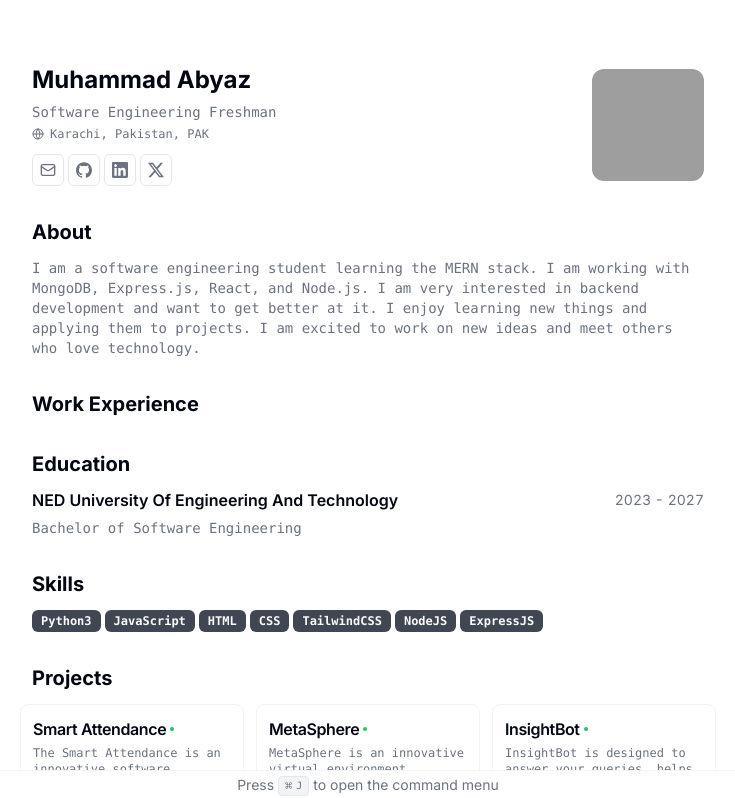
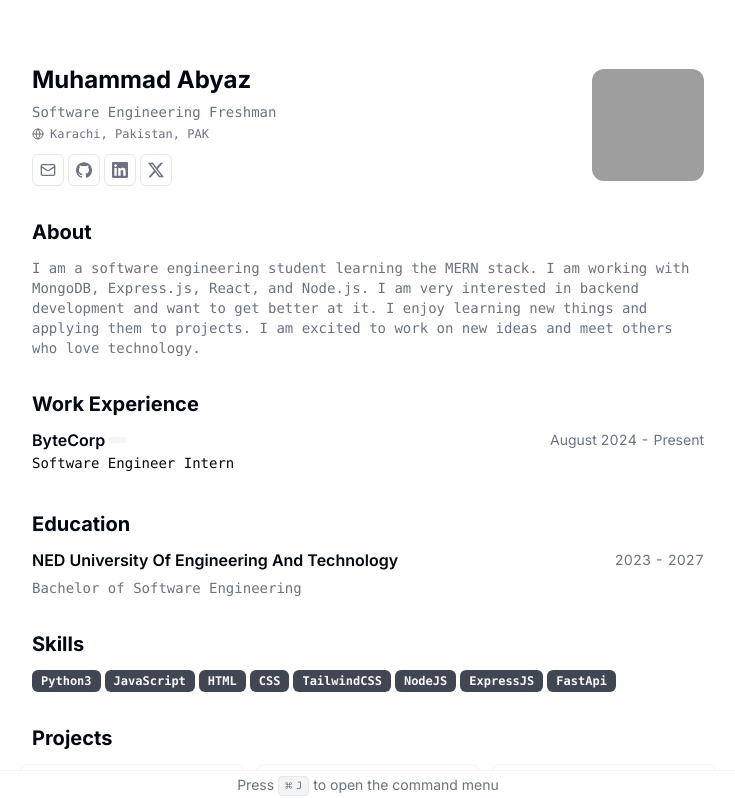
Before and after one commit to MuhammadAbyaz/portfolio-v1, a Next.js app: page / in a window 1280 px wide. Shown: the top 798 px of the page, without its empty margins (272-1007 px from the left). Built offline with nearby package versions, Linux system fonts and the light colour scheme; grey boxes are pictures that could not be loaded.

Commit message:
update: add work experience

```diff
--- a/src/app/page.tsx
+++ b/src/app/page.tsx
@@ -101,43 +101,43 @@ export default function Page() {
         <Section>
           <h2 className="text-xl font-bold">Work Experience</h2>
           {
-            //  RESUME_DATA.work.map((work) => {
-            //    return (
-            //      <Card key={work.company}>
-            //       <CardHeader>
-            //         <div className="flex items-center justify-between gap-x-2 text-base">
-            //          <h3 className="inline-flex items-center justify-center gap-x-1 font-semibold leading-none">
-            //         <a className="hover:underline" href={work.link}>
-            //             {work.company}
-            //            </a>
+            RESUME_DATA.work.map((work) => {
+              return (
+                <Card key={work.company}>
+                  <CardHeader>
+                    <div className="flex items-center justify-between gap-x-2 text-base">
+                      <h3 className="inline-flex items-center justify-center gap-x-1 font-semibold leading-none">
+                        <a className="hover:underline" href={work.link}>
+                          {work.company}
+                        </a>
 
-            //             <span className="inline-flex gap-x-1">
-            //               {work.badges.map((badge: string) => (
-            //                 <Badge
-            //                  variant="secondary"
-            //                   className="align-middle text-xs print:text-[8px] print:leading-tight print:px-1 print:py-0.5"
-            //                  key={badge}
-            //                >
-            //                   {badge}
-            //                  </Badge>
-            //                ))}
-            //              </span>
-            //            </h3>
-            //            <div className="text-sm tabular-nums text-gray-500">
-            //              {work.start} - {work.end ?? "Present"}
-            //            </div>
-            //          </div>
+                        <span className="inline-flex gap-x-1">
+                          {work.badges.map((badge: string) => (
+                            <Badge
+                              variant="secondary"
+                              className="align-middle text-xs print:text-[8px] print:leading-tight print:px-1 print:py-0.5"
+                              key={badge}
+                            >
+                              {badge}
+                            </Badge>
+                          ))}
+                        </span>
+                      </h3>
+                      <div className="text-sm tabular-nums text-gray-500">
+                        {work.start} - {work.end ?? "Present"}
+                      </div>
+                    </div>
 
-            //         <h4 className="font-mono text-sm leading-none print:text-[12px]">
-            //            {work.title}
-            //         </h4>
-            //       </CardHeader>
-            //        <CardContent className="mt-2 text-xs print:text-[10px]">
-            //          {work.description}
-            //        </CardContent>
-            //      </Card>
-            //    );
-            //  })
+                    <h4 className="font-mono text-sm leading-none print:text-[12px]">
+                      {work.title}
+                    </h4>
+                  </CardHeader>
+                  <CardContent className="mt-2 text-xs print:text-[10px]">
+                    {work.description}
+                  </CardContent>
+                </Card>
+              );
+            })
           }
         </Section>
         <Section>
--- a/src/data/resume-data.tsx
+++ b/src/data/resume-data.tsx
@@ -40,16 +40,16 @@ export const RESUME_DATA = {
     },
   ],
   work: [
-    // {
-    //   company: "Headstarter AI",
-    //   link: "",
-    //   badges: [""],
-    //   title: "Software Engineer Fellow",
-    //   logo: null,
-    //   start: "July 2024",
-    //   end: null,
-    //   description: ""
-    // }
+    {
+      company: "ByteCorp",
+      link: "https://www.bytecorp.io/",
+      badges: [""],
+      title: "Software Engineer Intern",
+      logo: null,
+      start: "August 2024",
+      end: null,
+      description: ""
+    }
   ],
   skills: [
     "Python3",
@@ -59,6 +59,7 @@ export const RESUME_DATA = {
     "TailwindCSS",
     "NodeJS",
     "ExpressJS",
+    "FastApi"
   ],
   projects: [
     {
```
